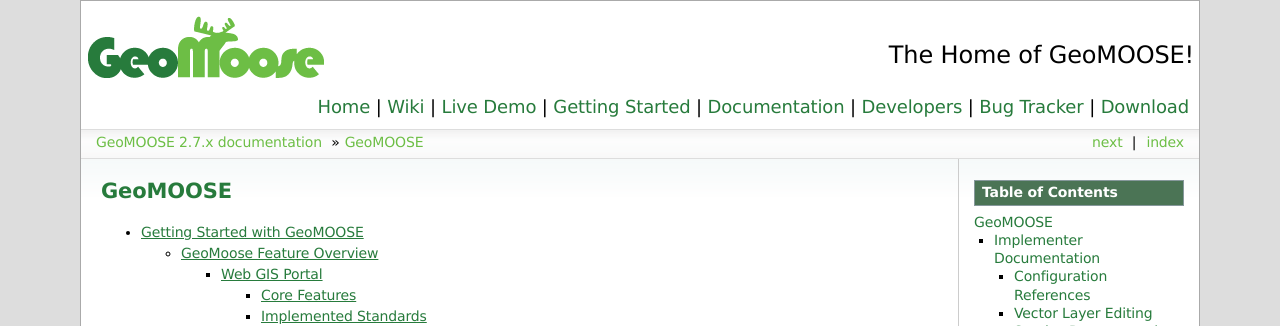
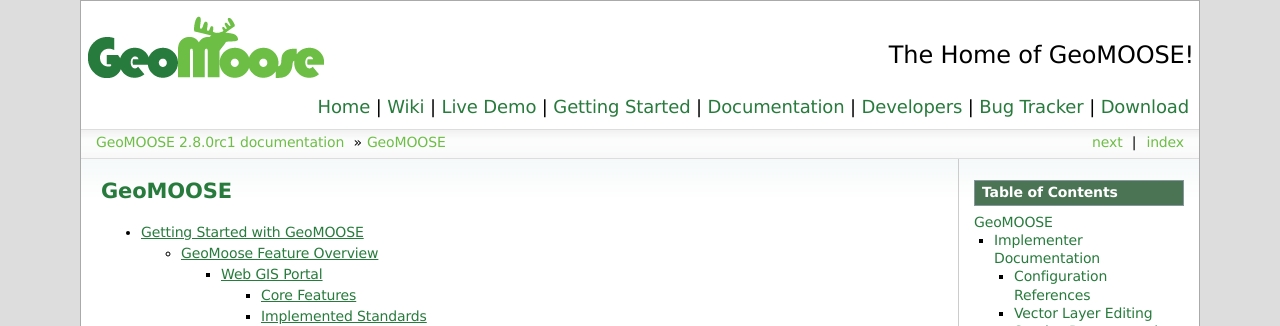
Before and after one commit to geomoose/geomoose-docs, a Sphinx documentation site: the page built from source/index.txt, in a window 1280 px wide and 900 px high. Shown: the top 326 px of the window. Built offline with Sphinx 7.4.7, drawn with Linux system fonts in a browser that asks for light colours; some of the changed text lies outside the part shown.

Commit message:
Bump version to 2.8.0rc1

```diff
--- a/source/conf.py
+++ b/source/conf.py
@@ -45,9 +45,9 @@
 # built documents.
 #
 # The short X.Y version.
-version = '2.7'
+version = '2.8'
 # The full version, including alpha/beta/rc tags.
-release = '2.7.x'
+release = '2.8.0rc1'
 
 # The language for content autogenerated by Sphinx. Refer to documentation
 # for a list of supported languages.
```
